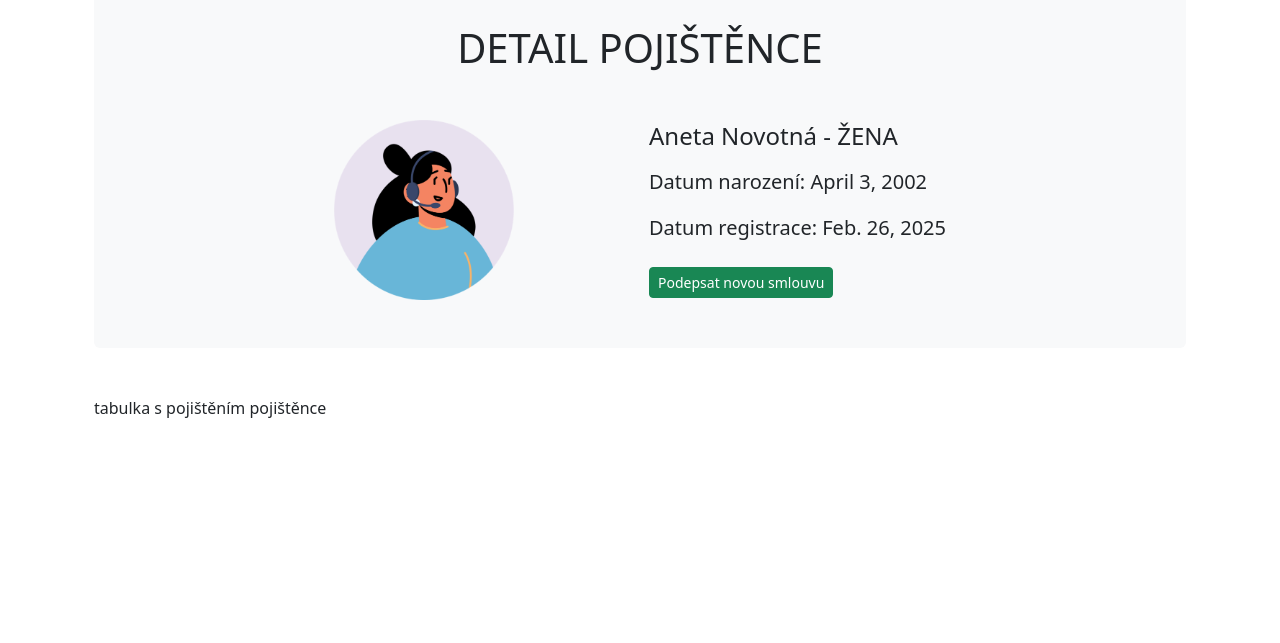
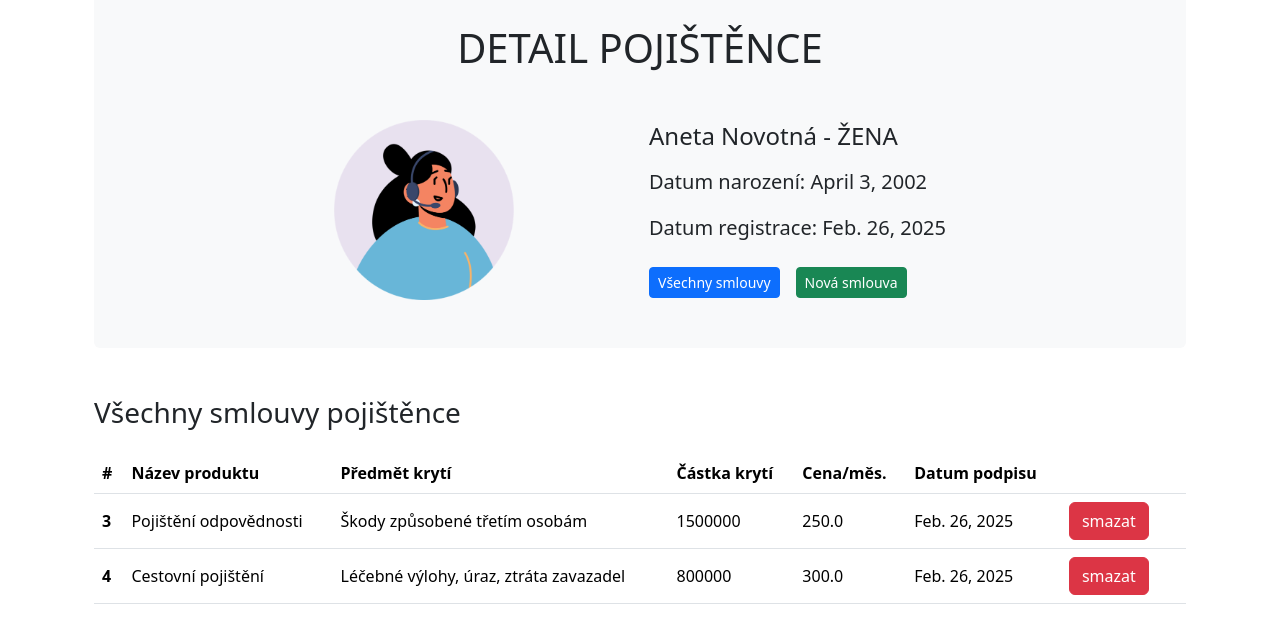
Before and after one commit to VaclavNekolny/SafeHouse, a Django app: page /klienti/3/ in a window 1280 px wide. Shown: the part 56-699 px from the top of the page. Run offline with Django 4.2, Linux system fonts and the light colour scheme; data comes from the database, SQL or seed files in the repository; both versions use the stored data as it was after the commit; some libraries are stand-ins or nearby versions.

Commit message:
CRUD produkty k pojištěncům, dynamický výpočet poměru cena / částka

```diff
--- a/pojistenci_app/models.py
+++ b/pojistenci_app/models.py
@@ -43,7 +43,7 @@ class Smlouvy(models.Model):
     produkt_id = models.ForeignKey(Produkty, on_delete=models.CASCADE)
     castka_kryti = models.IntegerField(verbose_name="Částka krytí")
     cena = models.FloatField(verbose_name="Cena")
-    datum = models.DateField()
+    datum = models.DateField(auto_now=True)
 
     class Meta:
         verbose_name_plural = "Smlouvy"
--- a/pojistenci_app/templates/pojistenci_app/detail_pojistence.html
+++ b/pojistenci_app/templates/pojistenci_app/detail_pojistence.html
@@ -25,12 +25,18 @@ Pojištěnec: {{ pojistenec.jmeno }} {{ pojistenec.prijmeni }}
                     <h4 class="mb-3">{{ pojistenec.jmeno }} {{ pojistenec.prijmeni }} - {% if pojistenec.je_muz %}MUŽ{% else %}ŽENA{% endif %}</h4>
                     <p class="lead">Datum narození: {{ pojistenec.narozeni }}</p>
                     <p class="lead">Datum registrace: {{ pojistenec.datum_registrace }}</p>
-                    <a class="btn btn-success btn-sm mt-2" href={% url "nova_smlouva" pojistenec.id %}>Podepsat novou smlouvu</a>
+                    <div class="d-flex gap-3">
+                        <a class="btn btn-primary btn-sm mt-2" href={% url "detail_pojistence" pojistenec.id %}>Všechny smlouvy</a>
+                        <a class="btn btn-success btn-sm mt-2" href={% url "nova_smlouva" pojistenec.id %}>Nová smlouva</a>
+                    </div>
                 </div>
             </div>
         </div>
     </div>
+
     <div class="container-md">
-        tabulka s pojištěním pojištěnce
+        {% block content_bottom %}
+
+        {% endblock content_bottom %}
     </div>
 {% endblock content %}
--- a/pojistenci_app/templates/pojistenci_app/editovat_pojistence.html
+++ b/pojistenci_app/templates/pojistenci_app/editovat_pojistence.html
@@ -5,7 +5,7 @@
 {% block form %}
     {% if message %}
     <div class="alert alert-success" role="alert">
-        {{ message }}
+    {{ message }}
     </div>
     {% endif %}
     <h3 class="mb-5">Editovat pojištěnce</h3>
--- a/pojistenci_app/templates/pojistenci_app/klienti.html
+++ b/pojistenci_app/templates/pojistenci_app/klienti.html
@@ -29,7 +29,7 @@ Klienti
         <table class="table table-hover" id="vsichni_klienti">
             <thead>
             <tr>
-                <th scope="col">#</th>
+                <td scope="col">#</td>
                 <th scope="col">Foto</th>
                 <th scope="col">Jméno a přímení</th>
                 <th scope="col">Narození</th>
@@ -41,7 +41,7 @@ Klienti
             {% for klient in klienti %}
             <tr onclick="window.location.href='{% url "detail_pojistence" klient.id %}';"
                 style="cursor:pointer; vertical-align: middle;">
-                <th scope="row">{{ klient.id }}</th>
+                <td scope="row">{{ klient.id }}</td>
                 <td><img src={% static "/pojistenci_app/pictures/"|add:klient.foto %} width="80"></td>
                 <td>{{ klient.jmeno }} {{ klient.prijmeni }}</td>
                 <td>{{ klient.narozeni }}</td>
--- a/pojistenci_app/templates/pojistenci_app/pojisteni.html
+++ b/pojistenci_app/templates/pojistenci_app/pojisteni.html
@@ -25,7 +25,7 @@ Pojištění
         <table class="table table-hover" id="vsechny_produkty">
             <thead>
             <tr>
-                <th scope="col">#</th>
+                <td scope="col">#</td>
                 <th scope="col">Název</th>
                 <th scope="col">Předmět krytí</th>
                 <th scope="col">Částka krytí (kč)</th>
@@ -37,8 +37,8 @@ Pojištění
             <tbody>
             {% for produkt in produkty %}
             <tr style="vertical-align: middle;">
-                <th scope="row">{{ produkt.id }}</th>
-                <td>{{ produkt.nazev }}</td>
+                <td scope="row">{{ produkt.id }}</td>
+                <th>{{ produkt.nazev }}</th>
                 <td>{{ produkt.predmet_kryti }}</td>
                 <td>{{ produkt.zakladni_castka }}</td>
                 <td>{{ produkt.zakladni_cena }}</td>
--- /dev/null
+++ b/pojistenci_app/templates/pojistenci_app/smlouvy_pojistence.html
@@ -0,0 +1,35 @@
+{% extends "pojistenci_app/detail_pojistence.html" %}
+
+{% block content_bottom %}
+{% comment %} smlouvy,  pojistenec {% endcomment %}
+<h3 class="mb-4">Všechny smlouvy pojištěnce</h3>
+        <table class="table table-hover" id="smlouvy_pojistence">
+            <thead>
+            <tr>
+                <th scope="col">#</th>
+                <th scope="col">Název produktu</th>
+                <th scope="col">Předmět krytí</th>
+                <th scope="col">Částka krytí</th>
+                <th scope="col">Cena/měs.</th>
+                <th scope="col">Datum podpisu<th>
+                <th></th>
+            </tr>
+            </thead>
+            <tbody>
+            {% for smlouva in smlouvy %}
+            <tr style="vertical-align: middle;">
+                <th scope="row">{{ smlouva.id }}</th>
+                <td>{{ smlouva.produkt_id.nazev }}</td>
+                <td>{{ smlouva.produkt_id.predmet_kryti }}</td>
+                <td>{{ smlouva.castka_kryti }}</td>
+                <td>{{ smlouva.cena }}</td>
+                <td>{{ smlouva.datum }}</td>
+                <td>
+                    <a class="btn btn-danger" href={% url 'vymazat_smlouvu' pojistenec.id smlouva.id %}>smazat</a>
+                <td>
+            </tr>
+            {% endfor %}
+            </tbody>
+        </table>
+
+{% endblock content_bottom %}
--- a/pojistenci_app/urls.py
+++ b/pojistenci_app/urls.py
@@ -26,5 +26,10 @@ urlpatterns = [
          views.vymazat_pojisteni, name="vymazat_pojisteni"),
     path('klienti/<int:klient_id>/nova_smlouva',
          views.nova_smlouva, name="nova_smlouva"),
+    path('klienti/<int:klient_id>/podepsat',
+         views.podepsat, name="podepsat"),
+    path('klienti/<int:klient_id>/vymazat/<int:delete_id>',
+         views.vymazat_smlouvu, name="vymazat_smlouvu"),
+
 
 ]
--- a/pojistenci_app/views.py
+++ b/pojistenci_app/views.py
@@ -1,6 +1,6 @@
 from django.shortcuts import render, redirect
-from django.http import HttpResponse
-from pojistenci_app.models import Pojistenci, Produkty
+from django.urls import reverse
+from pojistenci_app.models import Pojistenci, Produkty, Smlouvy
 import random
 
 # Create your views here.
@@ -18,7 +18,8 @@ def klienti(request):
 
 def detail_pojistence(request, id_klienta):
     pojistenec = Pojistenci.objects.get(id=id_klienta)
-    return render(request, 'pojistenci_app/detail_pojistence.html', {'pojistenec': pojistenec})
+    smlouvy_klienta = Smlouvy.objects.filter(pojistenec_id__id=id_klienta)
+    return render(request, 'pojistenci_app/smlouvy_pojistence.html', {'pojistenec': pojistenec, 'smlouvy': smlouvy_klienta})
 
 
 def pridat_pojistence(request):
@@ -155,4 +156,38 @@ def vymazat_pojisteni(request, del_produkt_id):
 
 
 def nova_smlouva(request, klient_id):
-    return render(request, 'pojistenci_app/nova_smlouva.html', {'klient_id': klient_id})
+    pojistenec = Pojistenci.objects.get(id=klient_id)
+    if request.method == "POST":
+        id_produktu = request.POST["produkty_id"]
+        produkt = Produkty.objects.get(id=id_produktu)
+        return render(request, 'pojistenci_app/vybrany_produkt.html', {'produkt': produkt, 'pojistenec': pojistenec})
+
+    produkty = Produkty.objects.all()
+    return render(request, 'pojistenci_app/nova_smlouva.html', {'produkty': produkty,
+                                                                'pojistenec': pojistenec})
+
+
+def podepsat(request, klient_id):
+
+    produkt_id = request.POST["produkt_id"]
+    pojistenec_id = request.POST["pojistenec_id"]
+    castka_kryti = request.POST["castka_kryti"]
+
+    produkt = Produkty.objects.get(id=produkt_id)
+
+    cena_pojisteni = round(int(castka_kryti) / produkt.pomer)
+
+    pojistenec = Pojistenci.objects.get(id=pojistenec_id)
+
+    nova_smlouva = Smlouvy(pojistenec_id=pojistenec, produkt_id=produkt,
+                           castka_kryti=castka_kryti, cena=cena_pojisteni)
+    nova_smlouva.save()
+
+    return redirect('detail_pojistence', klient_id)
+
+
+def vymazat_smlouvu(request, klient_id, delete_id):
+    smlouva_k_vymazani = Smlouvy.objects.get(id=delete_id)
+    smlouva_k_vymazani.delete()
+
+    return redirect(reverse('detail_pojistence', kwargs={'id_klienta': klient_id}))
```
Also changed, not shown: pojistenci_app/static/pojistenci_app/js/dynamicky_vypocet_ceny.js (added, +17 -0 lines), pojistenci_app/static/pojistenci_app/pojisteni.css (added, +7 -0 lines), pojistenci_app/templates/pojistenci_app/editovat_pojisteni.html (+7 -1 lines), pojistenci_app/templates/pojistenci_app/nova_smlouva.html (+15 -19 lines), pojistenci_app/templates/pojistenci_app/podepsat.html (added, +7 -0 lines), pojistenci_app/templates/pojistenci_app/pridat_pojisteni.html (+6 -2 lines), pojistenci_app/templates/pojistenci_app/vybrany_produkt.html (added, +20 -0 lines), db.sqlite3, pojistenci_app/migrations/0007_alter_smlouvy_datum.py (added).
